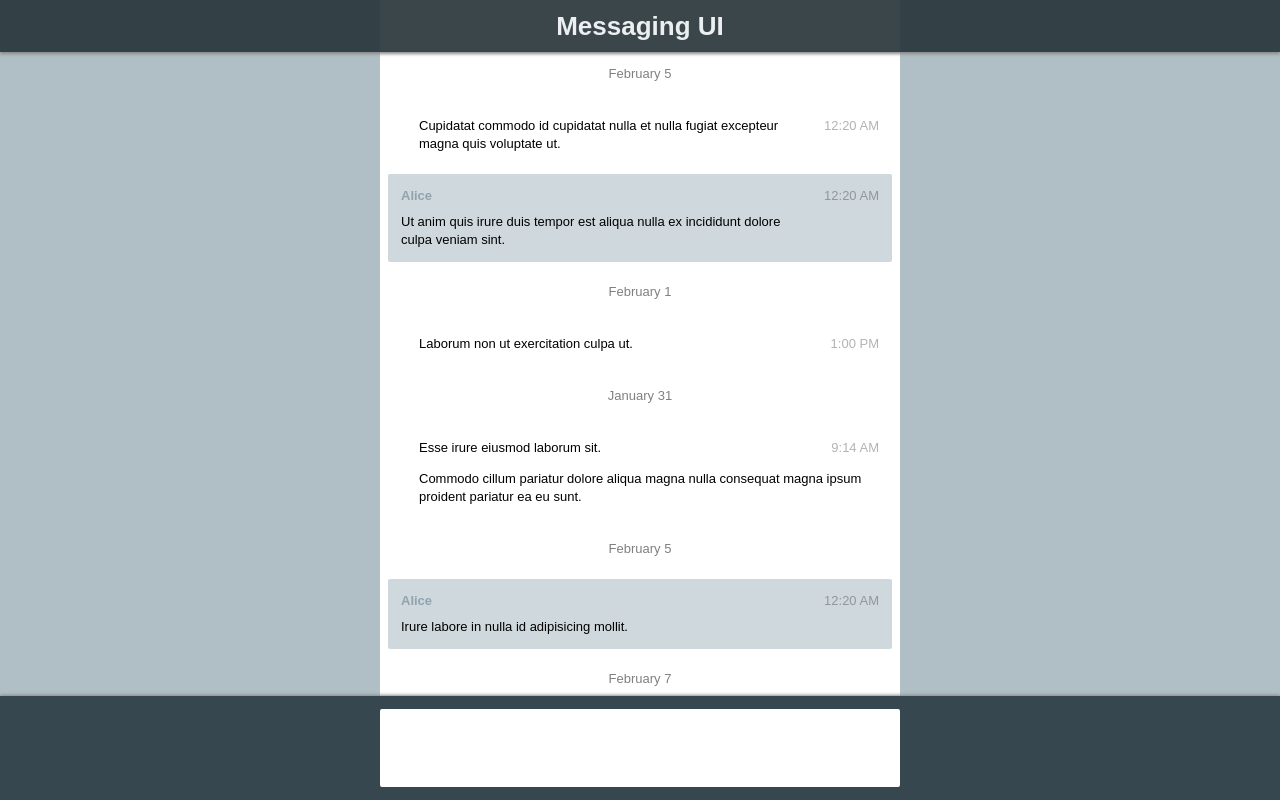
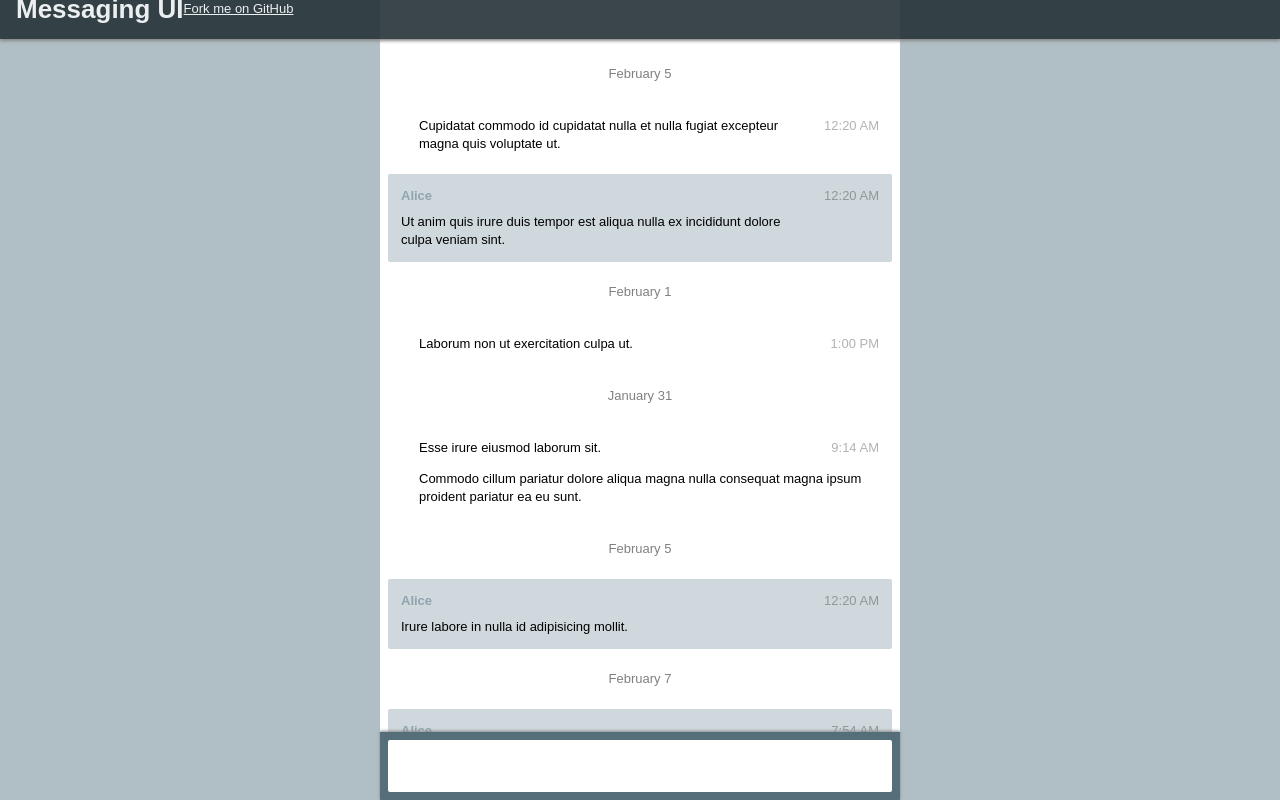
Before and after one commit to DmitryMyadzelets/ui-messaging, a website with bundled scripts: page index.html in a window 1280 px wide. Shown: the top 800 px of the page. Built offline with nearby package versions, Linux system fonts and the light colour scheme.

Commit message:
Tuned style

```diff
--- a/css/main.css
+++ b/css/main.css
@@ -19,22 +19,39 @@ header {
     position: fixed;
     top: 0;
     width: 100%;
-    height: 4em;
+    height: 3em;
     /* how*/
-    text-align: center;
     color: #ECEFF1;
     background-color: rgba(38, 50, 56, 0.9);
     box-shadow: 0 2px 3px #888;
+    display: table;
+    padding: 0 16px;
+    box-sizing: border-box;
+}
+
+header > * {
+    display: table-cell;
+    vertical-align: middle;
+}
+
+header > a {
+    color: inherit;
+    text-align: right;
 }
 
 footer {
     /* where */
     position: fixed;
+    left: 0;
+    right: 0;
     bottom: 0;
-    width: 100%;
-    height: 8em;
+    margin-left: auto;
+    margin-right: auto;
     /* how */
-    background-color: #37474F;
+    max-width: 40em;
+    padding: 8px;
+    box-sizing: border-box;
+    background-color: #546E7A;
     box-shadow: 0 -1px 3px #888;
 }
 
@@ -44,16 +61,13 @@ footer {
     /* Top padding is equal to the height of the header */
     padding-top: 4em;
     /* Bottom padding is equal to the height of the footer */
-    padding-bottom: 8em;
+    padding-bottom: 6em;
     background-color: white;
 }
 
 #input_message {
     /* where */
-    position: fixed;
-    bottom: 0;
-    right: 0;
-    left: 0;
+    position: relative;
     margin-left: auto;
     margin-right: auto;
     /* how */
@@ -62,10 +76,8 @@ footer {
     overflow-y: auto;
     word-wrap: break-word;
     /* optional */
-    /*min-height: 4em;*/
-    height: 6em;
-    margin-bottom: 1em;
-    max-width: 40em;
+    height: 4em;
+    /*height: 100%;*/
     padding: 0.3em 1em;
     /* disables focus rectangle */
     outline: 0;
--- a/index.html
+++ b/index.html
@@ -17,7 +17,10 @@
 <body>
 
     <header>
-        <h1>Messaging UI</h1>
+            <h1>Messaging UI</h1>
+            <a href='https://github.com/DmitryMyadzelets/ui-messaging'>
+                Fork me on GitHub
+            </a>
     </header>
 
     <div class="wrap-messages">
@@ -26,6 +29,7 @@
     </div>
 
     <footer>
+        <!-- <div style='border: solid 1px red; display: block;'>test</div> -->
         <div id='input_message' contenteditable='true' tabindex='0'>
         </div>
     </footer>
```
